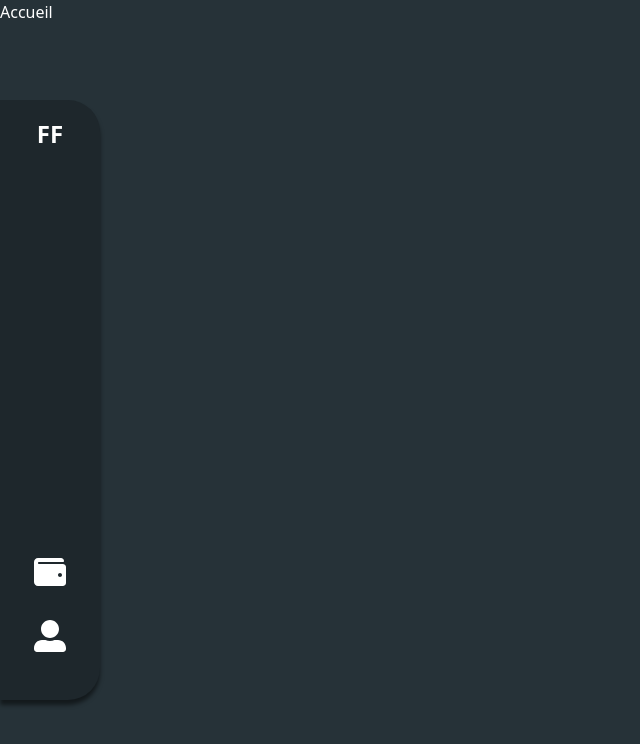
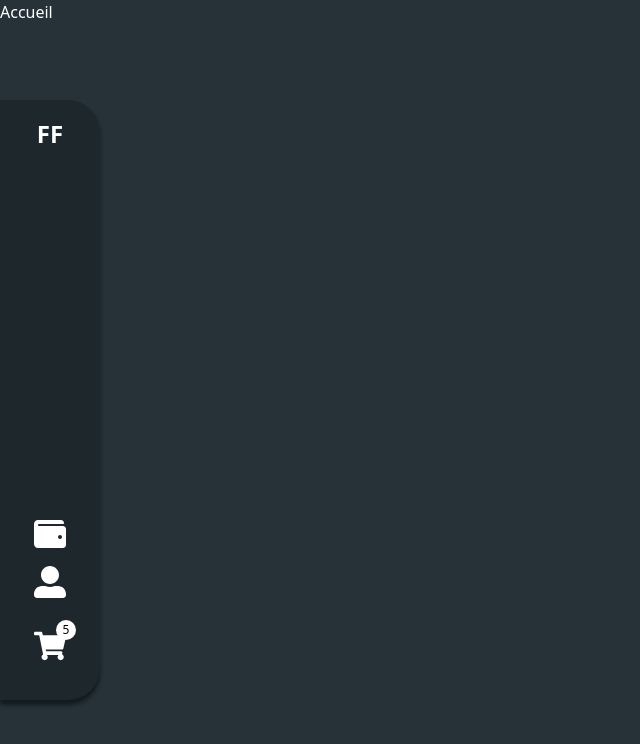
Before and after one commit to alexisprovost/foodflow, a React (Vite) app in the folder dev/app/: page / in a window 1280 px wide. Shown: the top 744 px of the page, without its empty margins (0-640 px from the left). Built offline with nearby package versions, Linux system fonts and the light colour scheme.

Commit message:
Added style for icons

```diff
--- a/dev/app/src/components/Nav.tsx
+++ b/dev/app/src/components/Nav.tsx
@@ -1,5 +1,6 @@
 import { Link } from "react-router-dom";
 import { FaWallet, FaUserAlt } from "react-icons/fa";
+import NavCart from "./Nav/NavCart";
 
 const Nav = () => {
 	return (
@@ -12,12 +13,17 @@ const Nav = () => {
 			<ul>
 				<li>
 					<Link to="/dashboard">
-						<FaWallet />
+						<FaWallet className="icon" />
 					</Link>
 				</li>
 				<li>
 					<Link to="/login">
-						<FaUserAlt />
+						<FaUserAlt className="icon" />
+					</Link>
+				</li>
+				<li>
+					<Link to="/cart">
+						<NavCart />
 					</Link>
 				</li>
 			</ul>
--- /dev/null
+++ b/dev/app/src/components/Nav/NavCart.tsx
@@ -0,0 +1,15 @@
+import { FaShoppingCart } from "react-icons/fa";
+
+const NavCart = () => {
+
+	return (
+		<div className="icon relative inline-block">
+			<span className="bg-white text-black w-5 h-5 text-xs flex items-center justify-center rounded-full absolute top-0 right-0 transform translate-x-1/2 -translate-y-1/2">
+				5
+			</span>
+			<FaShoppingCart className="text-white" />
+		</div>
+	);
+};
+
+export default NavCart;
--- a/dev/app/src/index.scss
+++ b/dev/app/src/index.scss
@@ -45,9 +45,9 @@ nav {
 		color: var(--primary-text);
 	}
 
-	svg {
+	.icon {
 		font-size: 2rem;
-		margin: 2rem auto;
+        margin: 1rem auto;
 		color: var(--primary-text);
 	}
 }
```
